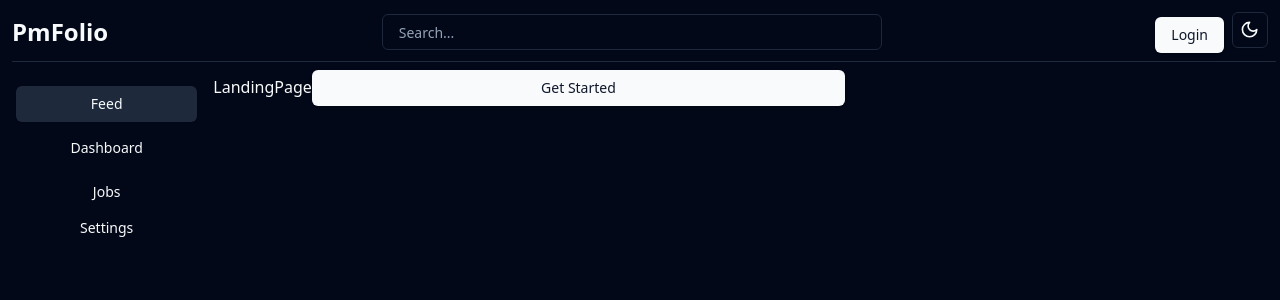
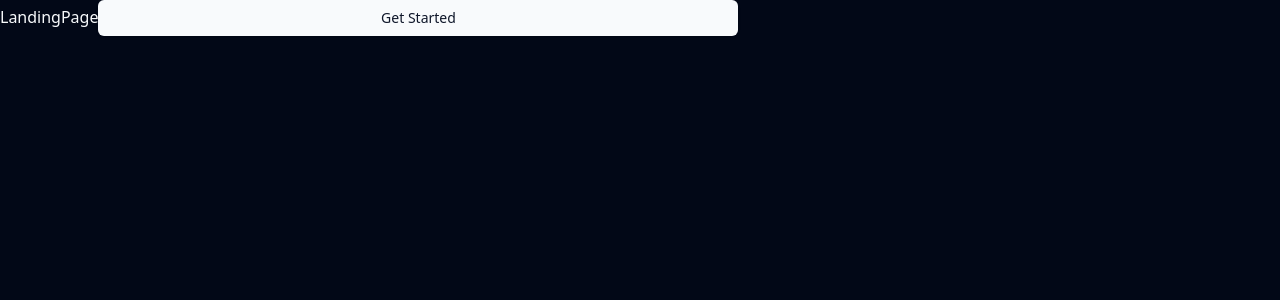
Before and after one commit to harshpathakzz/PMfolio, a React (Vite) app in the folder client/: page / in a window 1280 px wide. Shown: the top 300 px of the page. Built offline with nearby package versions, Linux system fonts and the light colour scheme.

Commit message:
updated layout

```diff
--- a/client/src/App.jsx
+++ b/client/src/App.jsx
@@ -1,7 +1,9 @@
+import { Routes, Route, useLocation } from "react-router-dom";
+import { useSelector } from "react-redux";
+
 import LandingPage from "@/pages/LandingPage";
 import RegisterPage from "@/pages/RegisterPage";
 import LoginPage from "@/pages/LoginPage";
-import { Routes, Route } from "react-router-dom";
 import CreateCaseStudy from "@/pages/CreateCaseStudy";
 import ProfilePage from "@/pages/ProfilePage";
 import DashBoard from "@/pages/DashBoard";
@@ -12,21 +14,30 @@ import SettingsPage from "@/pages/SettingsPage";
 import EditCaseStudy from "@/pages/EditCaseStudy";
 import CaseStudyPage from "@/pages/CaseStudyPage";
 import Feed from "@/pages/Feed";
-import { useSelector } from "react-redux";
 import Protected from "./components/component/Protected";
 
 const App = () => {
   const isLoggedIn = useSelector((state) => state.auth.isLoggedIn);
+  const location = useLocation();
+  const isPublicRoute =
+    location.pathname === "/" ||
+    location.pathname === "/login" ||
+    location.pathname === "/register";
+
   return (
     <div>
-      <div>
-        <Header />
-      </div>
+      {!isPublicRoute && (
+        <div>
+          <Header />
+        </div>
+      )}
       <div className="flex">
-        <div className="hidden sm:block w-1/5 ">
-          <SidebarElements />
-        </div>
-        <div className=" w-full">
+        {!isPublicRoute && (
+          <div className="hidden sm:block w-1/5">
+            <SidebarElements />
+          </div>
+        )}
+        <div className="w-full">
           <Routes>
             <Route path="/" element={<LandingPage />} />
             <Route path="/login" element={<LoginPage />} />
```
